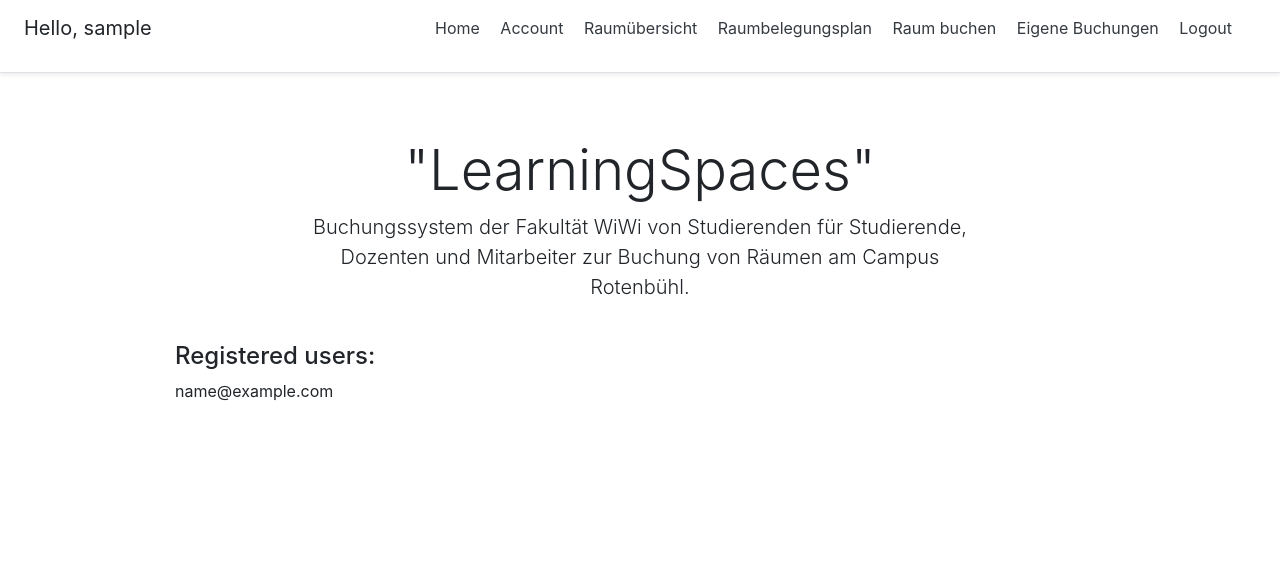
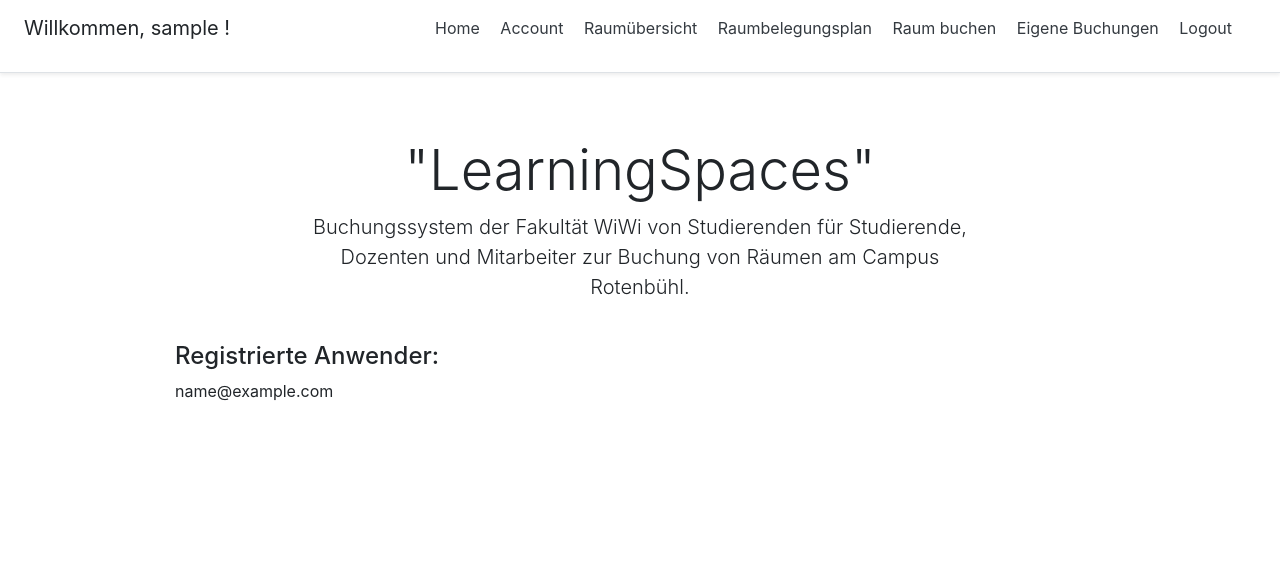
Before and after one commit to psnr92/bookingsystem, a Django app: page / in a window 1280 px wide. Shown: the top 563 px of the page. Run offline with Django 3.2, Linux system fonts and the light colour scheme; the visitor is signed in with stand-in values (Sample User, id 1); data comes from the database, SQL or seed files in the repository; some libraries are stand-ins or nearby versions.

Commit message:
Kleine Html-Anpassungen

```diff
--- a/bookingapp/models.py
+++ b/bookingapp/models.py
@@ -16,7 +16,7 @@ class Room(models.Model):
     anzahl_pc = models.IntegerField()
 
     def __str__(self):
-        return f'{self.raumID}. {self.category}. Sitzplätze: {self.anzahl_plaetze}. Anzahl PCs: {self.anzahl_pc}'
+        return f'{self.raumID} | {self.category} | Sitzplätze: {self.anzahl_plaetze} | Anzahl PCs: {self.anzahl_pc}'
 
 class Booking(models.Model):
     user = models.ForeignKey(settings.AUTH_USER_MODEL, on_delete=models.CASCADE)
@@ -25,4 +25,4 @@ class Booking(models.Model):
     check_out = models.DateTimeField()
 
     def __str__(self):
-        return f'{self.user} hat {self.room} gebucht. Check-In: {self.check_in} . Check-Out: {self.check_out}'
+        return f'{self.user} hat {self.room} gebucht. || Check-In: {self.check_in} , Check-Out: {self.check_out}'
--- a/personal/templates/personal/home.html
+++ b/personal/templates/personal/home.html
@@ -10,7 +10,7 @@
 
 <div class="container">
 	<div class="d-flex flex-column"> <!-- Flex box -->
-		<h4>Registered users:</h4>
+		<h4>Registrierte Anwender:</h4>
 		{% for account in accounts %}
 			<p>{{account}}</p>
 		{% endfor %}
--- a/templates/base.html
+++ b/templates/base.html
@@ -2,7 +2,7 @@
 <html lang=en>
 
 <head>
-	<title>This is the title</title>
+	<title>LearningSpaces</title>
 	<!-- Required meta tags -->
     <meta charset="utf-8">
 	<meta name="viewport" content="width=device-width, initial-scale=1, shrink-to-fit=no">
--- a/templates/snippets/header.html
+++ b/templates/snippets/header.html
@@ -24,7 +24,7 @@
 <div class="d-flex flex-column flex-md-row align-items-center p-3 px-md-4 mb-3 bg-white border-bottom shadow-sm">
     <h5 class="my-0 mr-md-auto font-weight-normal">
         {% if request.user.is_authenticated %}
-        <p>Hello, {{request.user.username}}</p>
+        <p>Willkommen, {{request.user.username}} !</p>
         {% endif %}
     </h5>
     <nav class="my-2 my-md-0 mr-md-3">
```
